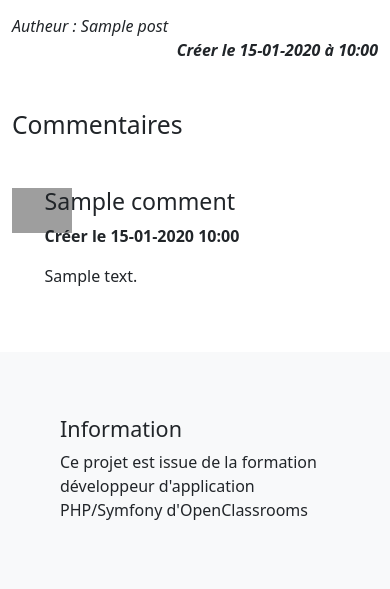
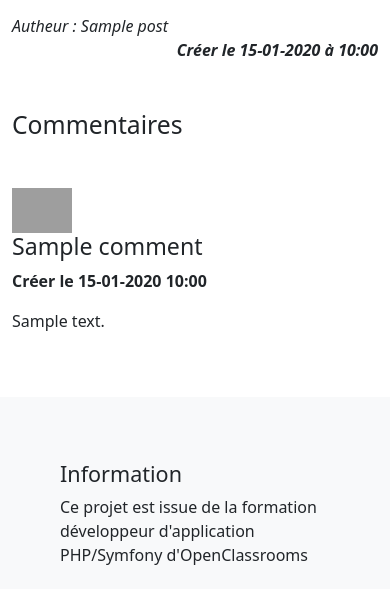
Before and after one commit to stevenoyer/P5-Blog-Openclassrooms, a PHP site: template views/articles/article.html.twig in a window 390 px wide. Shown: the part 251-840 px from the top of the page. Run offline with PHP 8.4, Linux system fonts and the light colour scheme; the template is opened without the code that fills it: most values are stand-ins (such as "Sample title", 1, 10 or a date in 2020); some libraries are stand-ins or nearby versions; some web fonts are replaced; grey boxes are pictures that could not be loaded.

Commit message:
Responsive

```diff
--- a/public/css/default.css
+++ b/public/css/default.css
@@ -57,6 +57,7 @@ h1, h2, h3, h4, h5, h6 {
 
 .portfolio h1 {
     margin-top: 30px;
+    text-align: center;
 }
 
 .btn-primary-blog {
--- a/views/articles/article.html.twig
+++ b/views/articles/article.html.twig
@@ -37,13 +37,13 @@
                 <h2>Commentaires</h2>
                 {% for comment in comments %}
                     <div class="row mt-5">
-                        <div class="col-1">
-                            <div class="text-center">
+                        <div class="col-12 col-md-1">
+                            <div class="text-md-center">
                                 <img width="60" src="https://cdn-icons-png.flaticon.com/512/64/64572.png" alt="Photo de profil de {{ comment.author_name }}">
                             </div>
                         </div>
 
-                        <div class="col-10">
+                        <div class="col-12 col-md-11">
                             <div class="mb-3">
                                 <h3>{{ comment.author_name }}</h3>
                                 <span class="fw-bold">Créer le {{ comment.created_at|date('d-m-Y H:i') }}</span>
--- a/views/auth/auth.html.twig
+++ b/views/auth/auth.html.twig
@@ -16,7 +16,7 @@
 
         <div class="tab-content" id="nav-tabContent">
             <div class="tab-pane fade {% if error.login %} show active {% endif %} {% if not error.register and not success.register %} show active {% endif %}" id="form-login" role="tabpanel" aria-labelledby="form-login">
-                <div class="mt-3 p-5">
+                <div class="mt-3 p-2 p-md-5">
                     <h2>Se connecter</h2>
                     <form action="{{ baseurl }}/login" method="POST">
                         <div class="mb-3">
@@ -50,7 +50,7 @@
             </div>
 
             <div class="tab-pane fade {% if error.register or success.register %} show active {% endif %}" id="form-register" role="tabpanel" aria-labelledby="form-register">
-                <div class="mt-3 p-5">
+                <div class="mt-3 p-2 p-md-5">
                     <h2>Inscription</h2>
                     <form action="{{ baseurl }}/register" method="POST">
                         <div class="mb-3">
```
